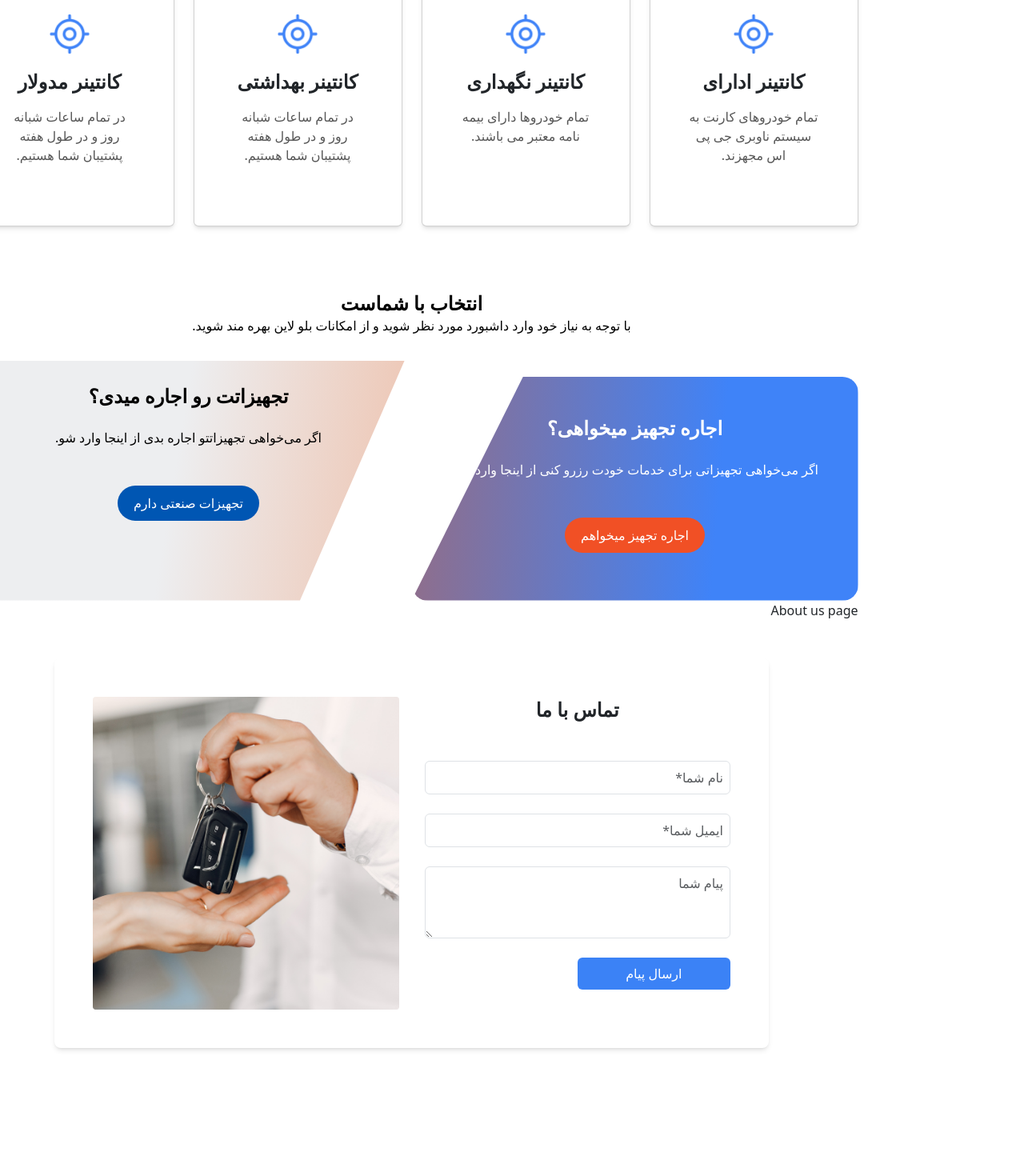
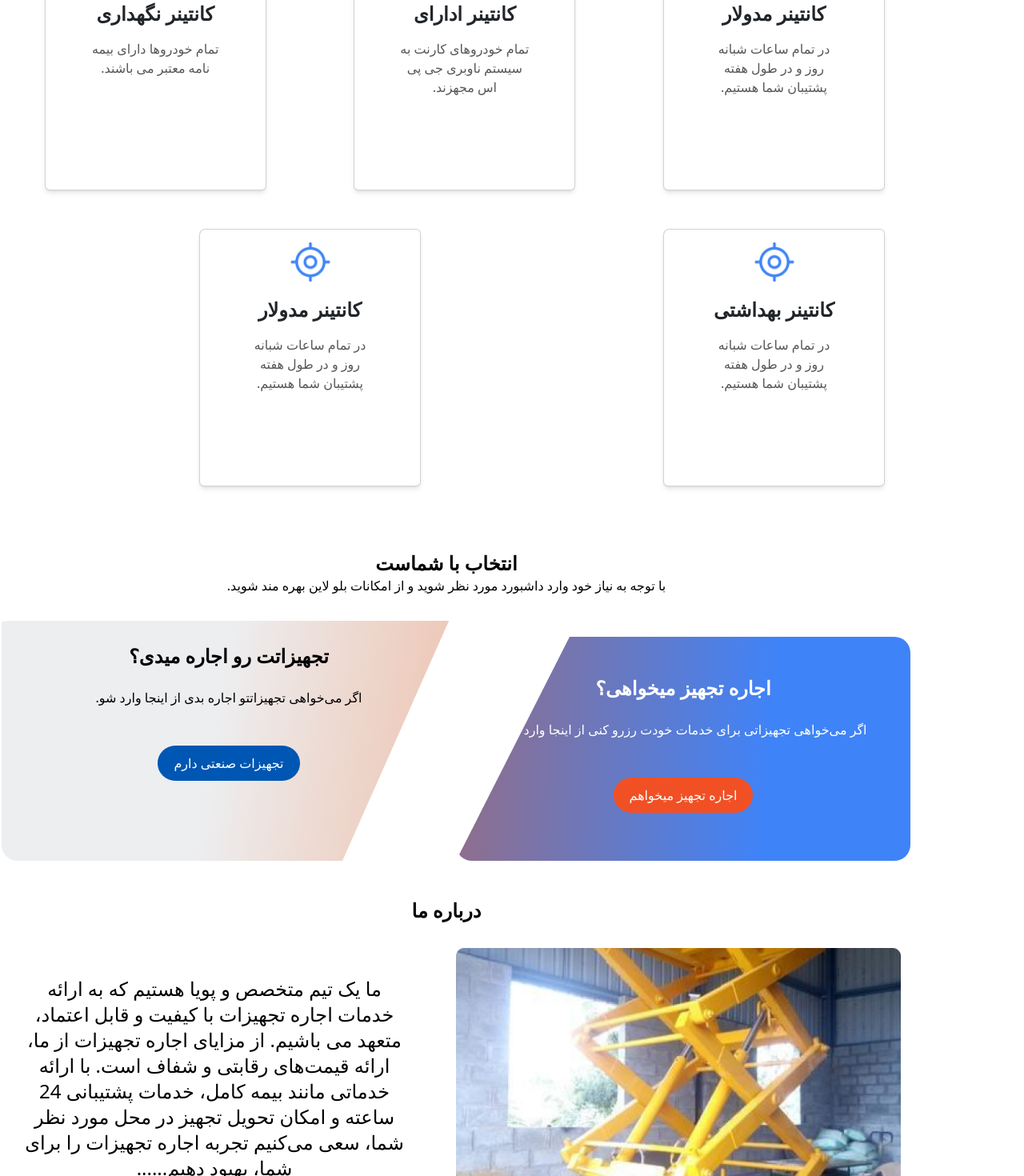
Before and after one commit to shadiiimirzaeiii/blue, a Next.js app: page / in a window 1280 px wide. Shown: the part 1330-2800 px from the top of the page at 80% size. Before the commit the page ends 2688 px from the top, so only its background shows below. Built offline with nearby package versions, Linux system fonts and the light colour scheme.

Commit message:
finish layout

```diff
--- a/app/aboutus/page.tsx
+++ b/app/aboutus/page.tsx
@@ -1,7 +1,13 @@
 
 function AboutUs() {
   return (
-    <div>About us page </div>
+    <div>
+
+
+      <p className="mt-56">Lorem ipsum dolor sit amet consectetur, adipisicing elit. Quisquam aut dignissimos sed ratione optio provident ab. Repellendus at temporibus, culpa eveniet tempora, consequuntur id totam nostrum, sequi tempore dolor harum!</p>
+
+
+       </div>
   )
 }
 
--- a/app/layout.tsx
+++ b/app/layout.tsx
@@ -1,10 +1,11 @@
 import type { Metadata } from "next";
 import { Inter } from "next/font/google";
 import LocalFont from "@next/font/local";
-// import LocalFont from "../libs/font";
 import 'bootstrap/dist/css/bootstrap.min.css';
 import './globals.css';
-import { Container } from "react-bootstrap";
+import NavbarComponent from "../components/navbar/page";
+import Footer from '../components/footer/page'
+
 const inter = Inter({ subsets: ["latin"] });
 
 export const metadata: Metadata = {
@@ -34,10 +35,14 @@ export default function RootLayout({
   children: React.ReactNode;
 }) {
   return (
-    <html >
-      <body className={`${bluelinefont.variable} max-w-[1531px] mx-auto `}>
-        {children}
-        </body>
+      <html>
+      <body className={`${bluelinefont.variable} min-h-screen flex flex-col`}>
+        <NavbarComponent />
+        <main className="flex-grow max-w-[1531px] mx-auto w-full">
+          {children}
+        </main>
+        <Footer />
+      </body>
     </html>
   );
 }
--- a/app/page.tsx
+++ b/app/page.tsx
@@ -1,13 +1,11 @@
 import Image from "next/image";
 import landingBanner from "../public/Landing-Banner.png";
-import NavbarComponent from "../components/navbar/page";
 import SearchBar from "../components/searchbar/page";
 import CategoryCard from "../components/categorycard/page";
-import { Row, Col, Container } from 'react-bootstrap';
+import { Row, Col, Container } from "react-bootstrap";
 import ContactusForm from "../components/contactusform/page";
-import SelectWay from '../components/selectway/page';
-import AboutUs from "./aboutus/page";
-
+import SelectWay from "../components/selectway/page";
+import AboutUs from "../components/aboutus/page";
 
 export default function Home() {
   const categories = [
@@ -47,44 +45,41 @@ export default function Home() {
 
   return (
     <>
-    <Container className="w-full min-w-[1531px] mx-0 p-0">
-      <NavbarComponent />
+      <Container className="w-full min-w-[1444px] mx-0 p-0">
 
-      <div  className="relative ">
+        <div className="relative ">
           <Image
             src={landingBanner}
             alt="banner"
             layout="intrinsic"
             width={1444}
-
             className="w-full h-auto filter brightness-50"
           />
           <h1 className="absolute top-[40%] left-1/2 transform -translate-x-1/2 -translate-y-1/2 text-white text-4xl font-bold text-center p-2 w-3/5 	">
             با انتخاب ما از اجاره تجهیز خود مطمئن شوید!
           </h1>
           <h4 className="absolute top-[46%] left-1/2 transform -translate-x-1/2 -translate-y-1/2 text-white text-base font-extralight text-center p-2 w-4/5">
-          بلو لاین آماده ارائه بهترین خدمات در زمینه اجاره تجهیزات صنعتی کارآمد
-          و راحت، به شماست.
+            بلو لاین آماده ارائه بهترین خدمات در زمینه اجاره تجهیزات صنعتی
+            کارآمد و راحت، به شماست.
           </h4>
           <SearchBar />
         </div>
         <Container>
           <div className="flex justify-center">
             <div className="w-208 border-b-2 border-orange700 flex items-center justify-center p-2">
-    <h1 className="text-center text-black text-2xl font-bold mt-8">دسته بندی تجهیزات</h1>
+              <h1 className="text-center text-black text-2xl font-bold mt-8">
+                دسته بندی تجهیزات
+              </h1>
             </div>
           </div>
-
-
-
 
           <h4 className="text-center text-black text-base font-extralight mb-8">
             بلو لاین به عنوان یک کمپانی با سابقه درخشان، گستره وسیعی از خدمات
             کاربردی و مفید را به مشتریان خود عرضه می کند.
           </h4>
-        <Row className="mt-8">
+          <Row className="mt-8 mr-8 ml-8 pr-8">
             {categories.map((category, index) => (
-            <Col key={index} md={3} className="mb-4">
+              <Col key={index} className="mb-4 grid-cols-4 gap-2 pr-4">
                 <CategoryCard
                   title={category.title}
                   description={category.description}
@@ -93,14 +88,20 @@ export default function Home() {
             ))}
           </Row>
           <Row>
-          <h1 className="text-center text-black text-2xl font-bold mt-8">انتخاب با شماست</h1>
+            <h1 className="text-center text-black text-2xl font-bold mt-8">
+              انتخاب با شماست
+            </h1>
             <h4 className="text-center text-black text-base font-extralight mb-8">
-            با توجه به نیاز خود وارد داشبورد مورد نظر شوید و از امکانات بلو لاین
-            بهره مند شوید.
+              با توجه به نیاز خود وارد داشبورد مورد نظر شوید و از امکانات بلو
+              لاین بهره مند شوید.
             </h4>
-          <SelectWay/>
+            <div className="justify-center row">
+              <SelectWay />
+            </div>
           </Row>
-<AboutUs/>
+          <div className="justify-center row">
+            <AboutUs />
+          </div>
           <ContactusForm />
         </Container>
       </Container>
--- a/components/aboutus/page.tsx
+++ b/components/aboutus/page.tsx
@@ -6,7 +6,7 @@ import { Row, Col, Container } from 'react-bootstrap';
 function AboutUs() {
   return (
     <>
-            <Row className="text-center text-black text-2xl font-bold mt-12">
+            <div className="text-center text-black text-2xl font-bold mt-12 w-[1160px]">
           <h1> درباره ما </h1>
           <Row className="flex items-center mt-8">
             <Col md={6}>
@@ -30,7 +30,7 @@ function AboutUs() {
               </p>
             </Col>
           </Row>
-          </Row>
+          </div>
 
     </>
   )
--- a/components/categorycard/page.tsx
+++ b/components/categorycard/page.tsx
@@ -11,7 +11,7 @@ interface CategoryCardProps {
 
 const CategoryCard: React.FC<CategoryCardProps> = ({ title, description }) => {
   return (
-    <Card className="w-full h-[322px] flex flex-col items-center justify-between p-5 rounded-tl-lg bg-white shadow-md mb-4">
+    <Card className="w-[277px] h-[322px] flex flex-col items-center  p-1 rounded-tl-lg bg-white shadow-md mb-4 justify-center">
       <div className="w-[56px] h-[56px] flex items-center justify-center mt-[3%]">
         <Image src={gps} alt="GPS icon" width={56} height={56} />
       </div>
--- a/components/contactusform/page.tsx
+++ b/components/contactusform/page.tsx
@@ -6,7 +6,7 @@ import ContactUs from '../../public/contactusform.png';
 
 const ContactForm: React.FC = () => {
   return (
-    <Container className="my-12 p-5 bg-white rounded-lg shadow-md w-4/5 mx-auto">
+    <Container className="my-12 p-5 bg-white rounded-lg shadow-md mx-auto w-[972px]">
       <Row>
         <Col md={6} className="pl-4">
           <h2 className="text-center mb-5 text-2xl font-semibold">تماس با ما</h2>
--- /dev/null
+++ b/components/footer/page.tsx
@@ -0,0 +1,43 @@
+import Image from 'next/image';
+import Logo from '../../public/logo.svg'; // Adjust the logo path accordingly
+
+const Footer = () => {
+ return (
+    <footer className="bg-black text-white py-8">
+      <div className="container mx-auto flex flex-wrap justify-center items-start px-4 w-[1300px]">
+        {/* Left Section */}
+        <div className="w-full md:w-1/3 mb-6 md:mb-0 text-center md:text-left">
+          <Image src={Logo} alt="Logo" width={100} height={40} />
+          <p className="mt-4 w-[580px] text-sm text-right">
+            ما یک تیم متخصص و پویا هستیم که به ارائه خدمات اجاره تجهیزات با کیفیت و قابل اعتماد، متعهد می باشیم. از مزایای اجاره تجهیزات از ما، ارائه قیمت‌های رقابتی و شفاف است.
+          </p>
+        </div>
+
+        {/* Middle Section */}
+        <div className="w-[350px] mb-6 mr-12 text-center">
+          <ul className="list-none">
+            <li className="mb-2">دسته بندی ها</li>
+            <li className="mb-2">کانتینر نگهداری</li>
+            <li className="mb-2">کانتینر دولتی</li>
+          </ul>
+        </div>
+
+        {/* Right Section */}
+        <div className="w-full md:w-1/3 mb-6 md:mb-0 text-center">
+          <ul className="list-none">
+            <li className="mb-2">اجاره تجهیز</li>
+            <li className="mb-2">درباره ما</li>
+            <li className="mb-2">تماس با ما</li>
+          </ul>
+        </div>
+      </div>
+
+      {/* Bottom copyright section */}
+      <div className="border-t border-gray-700 mt-6 pt-4 text-center">
+        <p>کلیه حقوق مادی و معنوی متعلق به سایت لە سایت بوده و هرگونه کپی برداری پیگرد قانونی دارد.</p>
+      </div>
+    </footer>
+  );
+};
+
+export default Footer;
--- a/components/selectway/page.tsx
+++ b/components/selectway/page.tsx
@@ -3,7 +3,7 @@ import styles from "./page.module.css";
 
 const SplitScreen: React.FC = () => {
   return (
-    <div className={`relative flex h-[300px] w-full rounded-lg overflow-hidden ${styles.splitScreen}`}>
+    <div className={`relative flex h-[300px] w-[1160px] rounded-lg overflow-hidden ${styles.splitScreen}`}>
       <div className={`relative flex-1 ${styles.leftSection}`}>
         <div className={`${styles.content} text-center p-5`}>
           <h2 className="text-2xl font-bold">اجاره تجهیز میخواهی؟</h2>
--- a/tailwind.config.js
+++ b/tailwind.config.js
@@ -9,8 +9,13 @@ module.exports = {
         colors: {
         // Define your custom colors
         mainblue: '#0147F5',
-        orange700: '#FE8400'
+        orange700: '#FE8400',
+        footerbackground : '#141414'
+
       },
+      height:{
+         footerheight : "400px"
+      }
     },
   },
   plugins: [],
```
Lines whose indentation alone changed are shown as unchanged.
